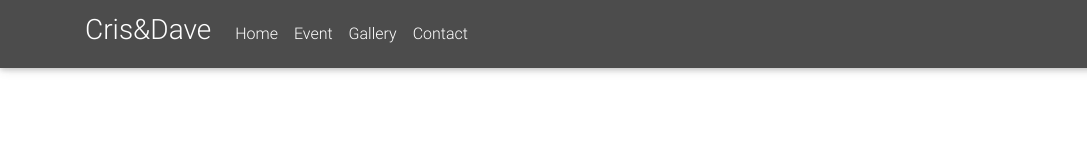
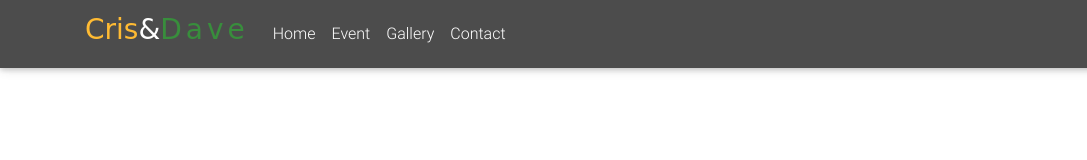
Before and after one commit to cristianacmc/Wedding, a website: page index.html in a window 1280 px wide. Shown: the full height of the page, 0-1087 px from the left. Drawn offline with nearby package versions, Linux system fonts and the light colour scheme.

Commit message:
Customize navbrand

```diff
--- a/css/style.css
+++ b/css/style.css
@@ -1 +1,27 @@
-/* Your custom styles */
+
+html,
+body,
+header,
+#intro {
+	height: 100%;
+}
+
+/* Customize the navbrand */
+.f-title {
+    font-family: 'Comfortaa', cursive;
+    color: #ffbb33;
+    font-weight: 400;
+}
+
+.s-title {
+    font-family: 'Comfortaa', cursive;
+    color: #388e3c;
+    font-weight: 400;
+    letter-spacing: 4px;
+}
+
+.a-title {
+    font-family: 'Comfortaa', cursive;
+    color: white;
+    font-weight: 400;
+}
```
